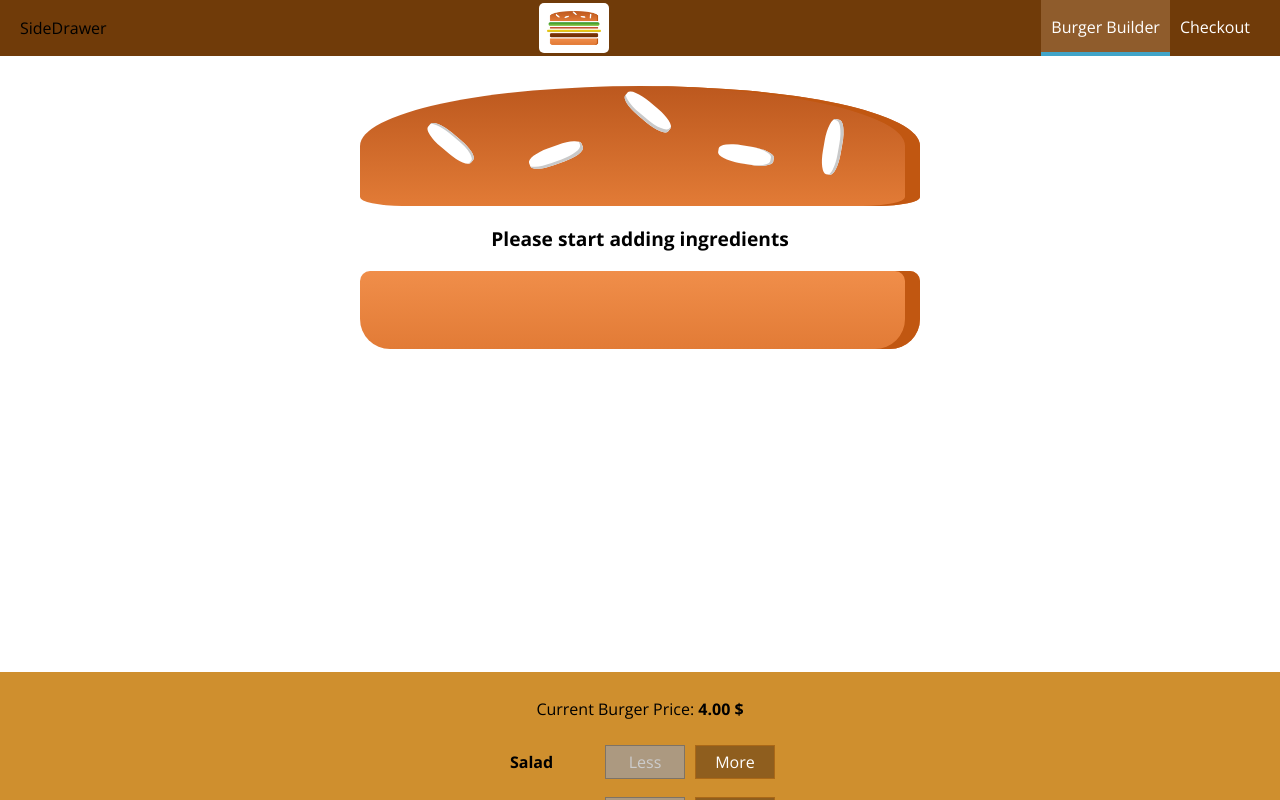
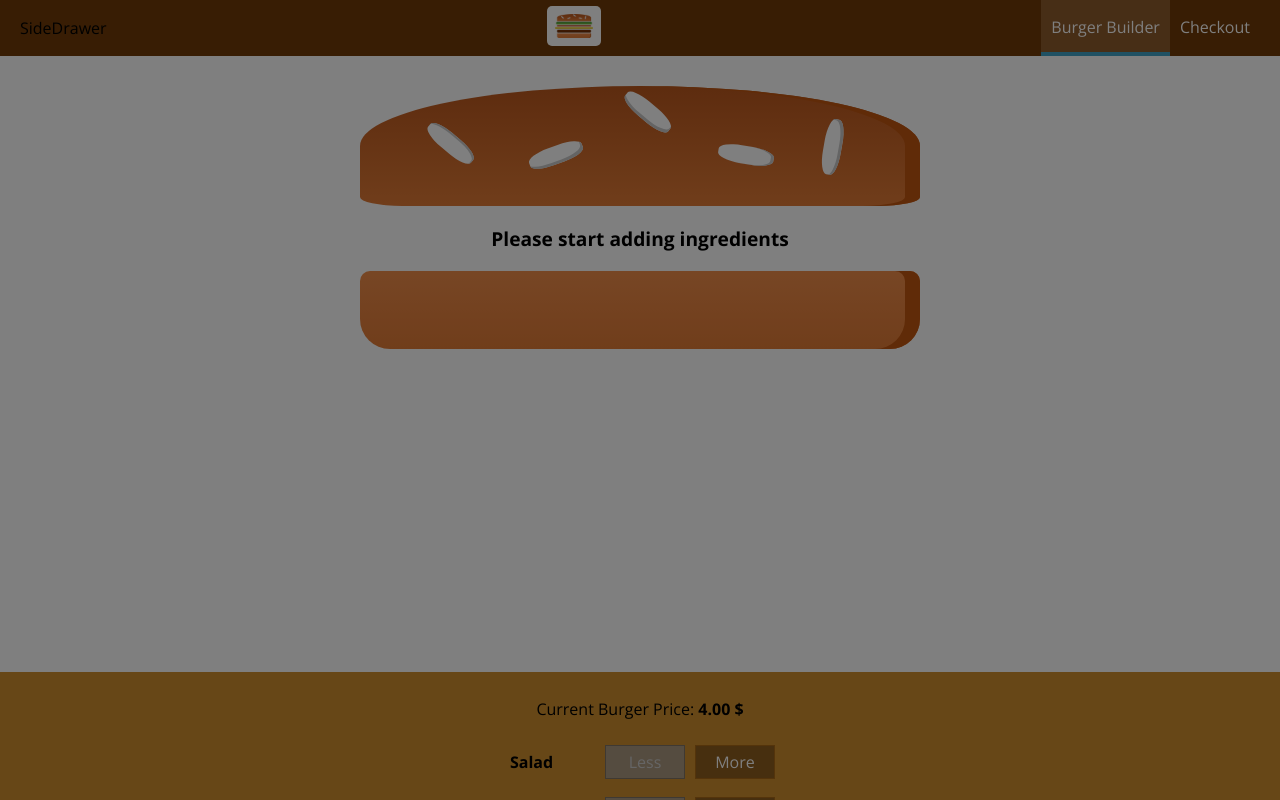
Before and after one commit to moh7afiz90/myBurger-app, a React app: page / in a window 1280 px wide. Shown: the top 800 px of the page. Built offline with nearby package versions, Linux system fonts and the light colour scheme.

Commit message:
Added Backdrop Component to SideDrawer Component

```diff
--- a/src/components/Layout/Layout.js
+++ b/src/components/Layout/Layout.js
@@ -1,4 +1,4 @@
-import React from "react";
+import React, { Component } from "react";
 
 import Aux from "../../hoc/Aux";
 
@@ -6,14 +6,26 @@
 import Toolbar from "../Navigation/Toolbar/Toolbar";
 import SideDrawer from "../Navigation/SideDrawer/SideDrawer";
 
-const layout = props => {
-  return (
-    <Aux>
-      <Toolbar />
-      <SideDrawer />
-      <main className={classes.Content}>{props.children}</main>
-    </Aux>
-  );
-};
+class Layout extends Component {
+  state = {
+    showSideDrawer: true
+  };
 
-export default layout;
+  sideDrawerClosedHandler = () => {
+    this.setState({ showSideDrawer: false });
+  };
+  render() {
+    return (
+      <Aux>
+        <Toolbar />
+        <SideDrawer
+          open={this.state.showSideDrawer}
+          closed={this.sideDrawerClosedHandler}
+        />
+        <main className={classes.Content}>{this.props.children}</main>
+      </Aux>
+    );
+  }
+}
+
+export default Layout;
--- a/src/components/Logo/Logo.js
+++ b/src/components/Logo/Logo.js
@@ -3,7 +3,7 @@
 import classes from "./Logo.css";
 const logo = props => {
   return (
-    <div className={classes.Logo}>
+    <div style={{ height: props.height }} className={classes.Logo}>
       <img src={burgerLogo} alt="MyBurger" />
     </div>
   );
--- a/src/components/Navigation/NavigationItems/NavigationItem/NavigationItem.css
+++ b/src/components/Navigation/NavigationItems/NavigationItem/NavigationItem.css
@@ -1,19 +1,39 @@
+.NavigationItem{
+  margin: 10px 0;
+  box-sizing: border-box;
+  display: block;
+  width: 100%;
+}
+
+.NavigationItem a {
+  color: #8f5c2c;
+  text-decoration: none;
+  width: 100%;
+  box-sizing: border-box;
+  display: block;
+}
+
+.NavigationItem a:hover,
+.NavigationItem a:active,
+.NavigationItem a.active {
+  color: #40a4c8;
+}
+
+@media(min-width: 500px) {
   .NavigationItem{
     margin: 0;
-  box-sizing: border-box;
     display: flex;
     height: 100%;
+    width: auto;
     align-items:center;
   }
 
   .NavigationItem a {
     color: white;
-  text-decoration: none;
     height: 100%;
     padding: 16px 10px;
     border-bottom: 4px solid transparent;
     box-sizing: border-box;
-  display: block;
   }
 
   .NavigationItem a:hover,
@@ -23,3 +43,4 @@
     border-bottom: 4px solid #40a4c8;
     color: white;
   }
+}
--- a/src/components/Navigation/NavigationItems/NavigationItems.css
+++ b/src/components/Navigation/NavigationItems/NavigationItems.css
@@ -3,6 +3,14 @@
   padding: 0;
   list-style: none;
   display:flex;
+  flex-flow: column;
   align-items: center;
   height: 100%;
 }
+
+
+@media(min-width: 500px) {
+  .NavigationItems{
+    flex-flow: row;
+  }
+}
--- a/src/components/Navigation/SideDrawer/SideDrawer.css
+++ b/src/components/Navigation/SideDrawer/SideDrawer.css
@@ -12,6 +12,10 @@
   transition: transform 0.3s ease-out;
 }
 
+.Logo {
+  height: 11%;
+  margin-bottom: 32px;
+}
 
 @media(min-width: 500px) {
   .SideDrawer{
@@ -20,6 +24,7 @@
 }
 
 
+
 .Open {
   transform: translateX(0)
 }
--- a/src/components/Navigation/SideDrawer/SideDrawer.js
+++ b/src/components/Navigation/SideDrawer/SideDrawer.js
@@ -3,15 +3,26 @@
 import Logo from "../../Logo/Logo";
 import NavigationItems from "../NavigationItems/NavigationItems";
 import classes from "./SideDrawer.css";
+import Backdrop from "../../UI/Backdrop/Backdrop";
+import Aux from "../../../hoc/Aux";
+
 const sideDrawer = props => {
-  // ...
+  let attachedClasses = [classes.SideDrawer, classes.Close];
+  if (props.open) {
+    attachedClasses = [classes.SideDrawer, classes.Open];
+  }
   return (
-    <div className={classes.SideDrawer}>
-      <Logo />
-      <nav>
-        <NavigationItems />
-      </nav>
-    </div>
+    <Aux>
+      <Backdrop show={props.open} clicked={props.closed} />
+      <div className={attachedClasses.join(" ")}>
+        <div className={classes.Logo}>
+          <Logo />
+        </div>
+        <nav>
+          <NavigationItems />
+        </nav>
+      </div>
+    </Aux>
   );
 };
 
--- a/src/components/Navigation/Toolbar/Toolbar.css
+++ b/src/components/Navigation/Toolbar/Toolbar.css
@@ -16,3 +16,15 @@
 .Toolbar nav{
   height: 100%;
 }
+
+
+.Logo {
+  height: 80%;
+}
+
+
+@media(max-width: 499px) {
+  .DesktopOnly{
+    display:none;
+  }
+}
--- a/src/components/Navigation/Toolbar/Toolbar.js
+++ b/src/components/Navigation/Toolbar/Toolbar.js
@@ -7,8 +7,10 @@
   return (
     <header className={classes.Toolbar}>
       <div>SideDrawer</div>
-      <Logo />
-      <nav>
+      <div className={classes.Logo}>
+        <Logo />
+      </div>
+      <nav className={classes.DesktopOnly}>
         <NavigationItems />
       </nav>
     </header>
```
Lines whose indentation alone changed are shown as unchanged.
